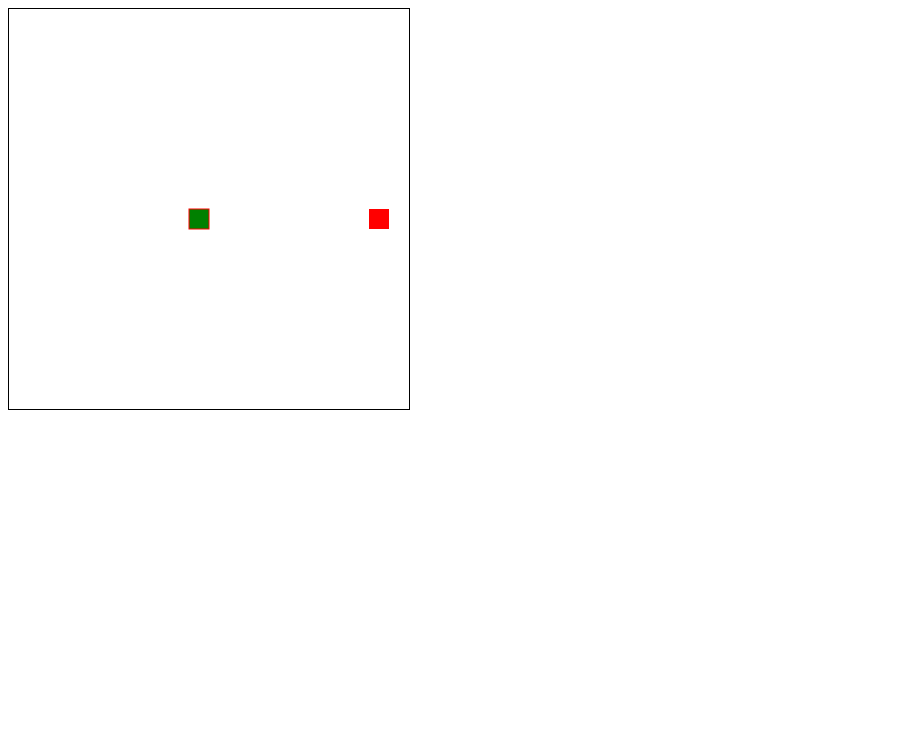
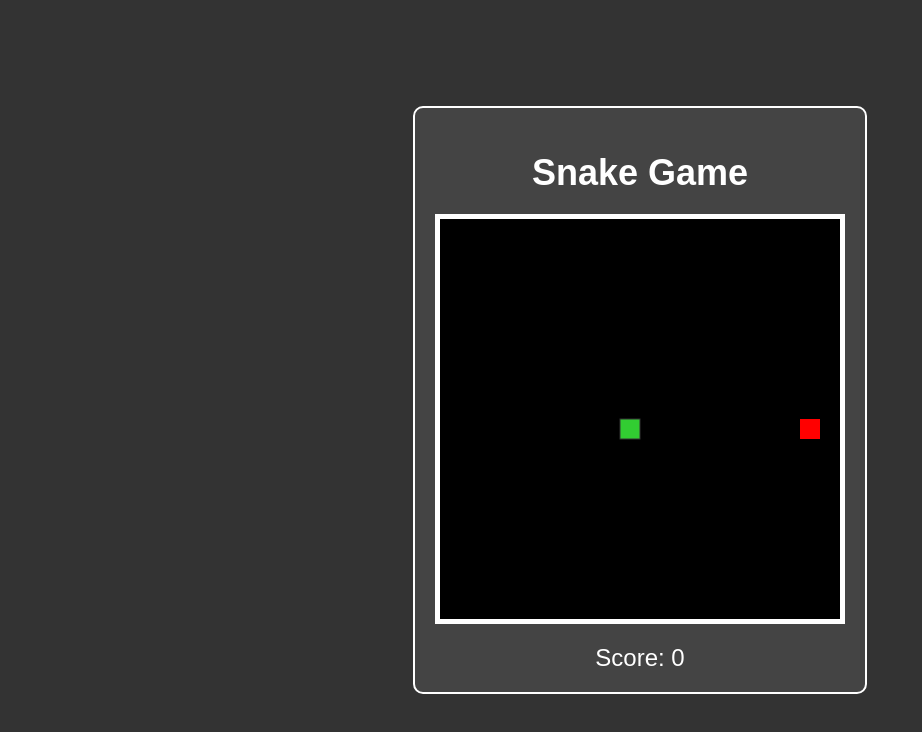
Before and after one commit to marwamazhar222/SnakeGame, a plain HTML site: page index.html in a window 1280 px wide. Shown: the whole page, without its empty margins (0-922 px from the left). Drawn offline with Linux system fonts and the light colour scheme.

Commit message:
Update index.html

```diff
--- a/index.html
+++ b/index.html
@@ -1,15 +1,55 @@
 <!DOCTYPE html>
-<html>
+<html lang="en">
   <head>
+    <meta charset="UTF-8">
+    <meta name="viewport" content="width=device-width, initial-scale=1.0">
     <title>Snake Game</title>
     <style>
+      body {
+        display: flex;
+        justify-content: center;
+        align-items: center;
+        height: 100vh;
+        margin: 0;
+        background-color: #333;
+        color: #fff;
+        font-family: 'Arial', sans-serif;
+        text-align: center;
+      }
+
+      #game-container {
+        border: 2px solid #fff;
+        padding: 20px;
+        background-color: #444;
+        border-radius: 10px;
+      }
+
       canvas {
-        border: 1px solid black;
+        border: 5px solid #fff;
+        background-color: #000;
+        display: block;
+        margin: 0 auto;
+      }
+
+      h1 {
+        margin-bottom: 20px;
+        font-size: 36px;
+        font-weight: bold;
+      }
+
+      #score {
+        font-size: 24px;
+        margin-top: 20px;
       }
     </style>
   </head>
   <body>
+    <div id="game-container">
+      <h1>Snake Game</h1>
       <canvas id="canvas" width="400" height="400"></canvas>
+      <div id="score">Score: <span id="score-value">0</span></div>
+    </div>
+
     <script>
       const canvas = document.getElementById("canvas");
       const ctx = canvas.getContext("2d");
@@ -37,10 +77,10 @@ document.addEventListener("keydown", (event) => {
 
       function drawSnake() {
         for (let i = 0; i < snake.length; i++) {
-    ctx.fillStyle = i === 0 ? "green" : "white";
+          ctx.fillStyle = i === 0 ? "limegreen" : "#fff";
           ctx.fillRect(snake[i].x, snake[i].y, box, box);
 
-    ctx.strokeStyle = "red";
+          ctx.strokeStyle = "#333";
           ctx.strokeRect(snake[i].x, snake[i].y, box, box);
         }
       }
@@ -65,6 +105,7 @@ function moveSnake() {
 
         if (head.x === food.x && head.y === food.y) {
           score++;
+          document.getElementById("score-value").textContent = score;
           food = { x: Math.floor(Math.random() * 20) * box, y: Math.floor(Math.random() * 20) * box };
         } else {
           snake.pop();
@@ -87,12 +128,6 @@ function checkCollision() {
         }
       }
 
-function drawScore() {
-  ctx.fillStyle = "white";
-  ctx.font = "45px Changa one";
-  ctx.fillText(score, 2 * box, 1.6 * box);
-}
-
       function gameLoop() {
         ctx.clearRect(0, 0, canvas.width, canvas.height);
 
@@ -100,11 +135,9 @@ function gameLoop() {
         drawFood();
         moveSnake();
         checkCollision();
-  drawScore();
       }
 
       let game = setInterval(gameLoop, 100);
-
     </script>
   </body>
 </html>
```
Lines whose indentation alone changed are shown as unchanged.
